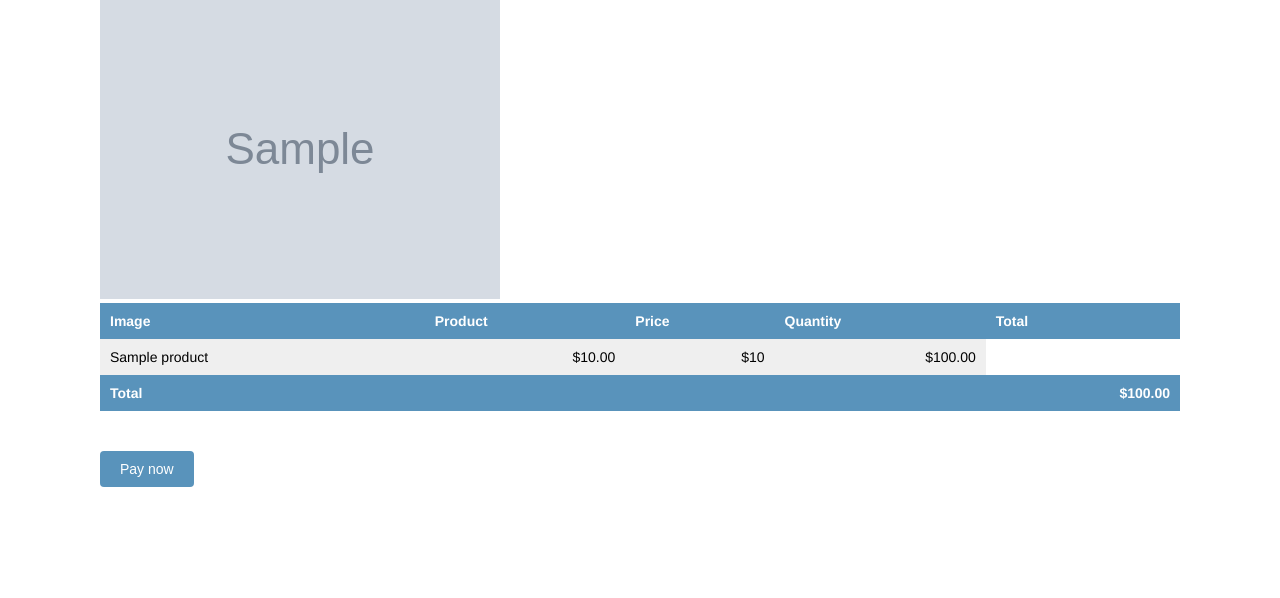
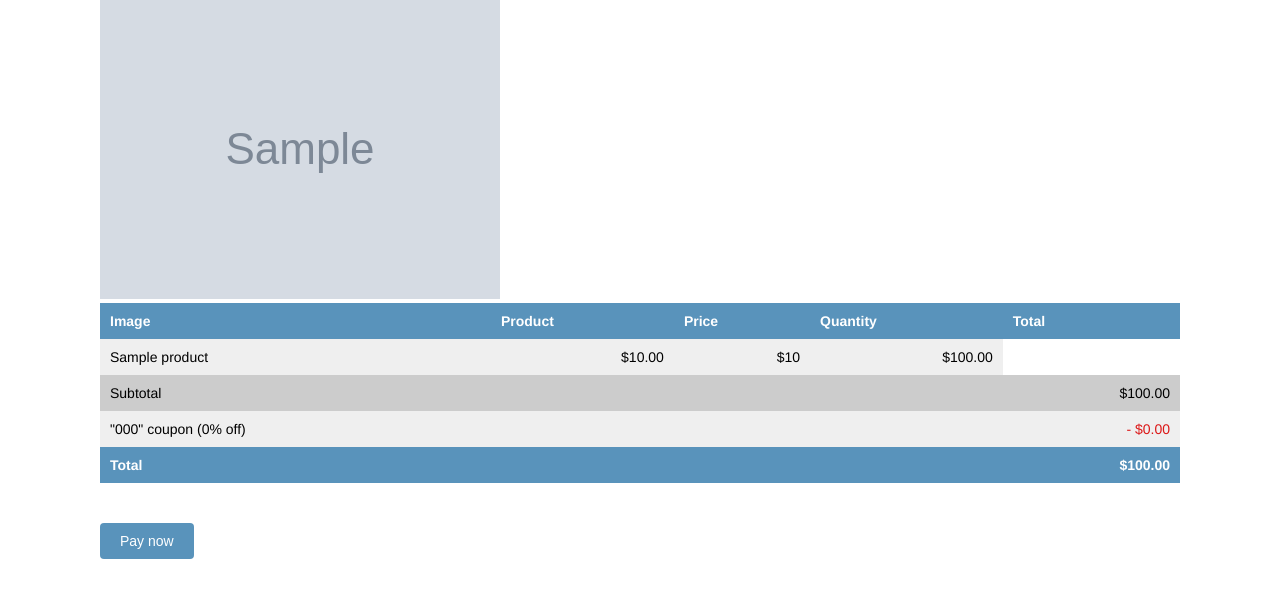
Before and after one commit to jgonz19buffs/CIDM6325-2, a Django app: template myshop/payment/templates/payment/process.html in a window 1280 px wide. Shown: the part 161-759 px from the top of the page. Run offline with Django 5.2, Linux system fonts and the light colour scheme; the template is opened without the code that fills it: values that come from a table or form of the project are taken from there, others are empty; tables that the repository leaves empty hold one stand-in row (values such as "Sample post"); grey boxes marked "Sample" are stand-in pictures; parts of the project's set-up code (start-up, migrations or seed data) failed here and were passed over.

Commit message:
applying coupons to orders

```diff
--- a/myshop/orders/models.py
+++ b/myshop/orders/models.py
@@ -1,5 +1,8 @@
 from django.conf import settings
 from django.db import models
+from decimal import Decimal
+from django.core.validators import MaxValueValidator, MinValueValidator
+from coupons.models import Coupon
 
 # Create your models here.
 class Order(models.Model):
@@ -13,6 +16,17 @@
     updated = models.DateTimeField(auto_now=True)
     paid = models.BooleanField(default=False)
     stripe_id = models.CharField(max_length=250, blank=True)
+    coupon = models.ForeignKey(
+        Coupon,
+        related_name='orders',
+        null=True,
+        blank=True,
+        on_delete=models.SET_NULL
+    )
+    discount = models.IntegerField(
+        default=0,
+        validators=[MinValueValidator(0), MaxValueValidator(100)]
+    )
 
     class Meta:
         ordering = ['-created']
@@ -24,7 +38,8 @@
         return f'Order {self.id}'
 
     def get_total_cost(self):
-        return sum(item.get_cost() for item in self.items.all())
+        total_cost = self.get_total_cost_before_discount()
+        return total_cost - self.get_discount()
 
     def get_stripe_url(self):
         if not self.stripe_id:
@@ -37,6 +52,15 @@
             # Stripe path for real payments
             path = '/'
         return f'https://dashboard.stripe.com{path}payments/{self.stripe_id}'
+
+    def get_total_cost_before_discount(self):
+        return sum(item.get_cost() for item in self.items.all())
+
+    def get_discount(self):
+        total_cost = self.get_total_cost_before_discount()
+        if self.discount:
+            return total_cost * (self.discount / Decimal(100))
+        return Decimal(0)
 
 
 class OrderItem(models.Model):
--- a/myshop/orders/views.py
+++ b/myshop/orders/views.py
@@ -16,7 +16,11 @@
     if request.method == 'POST':
         form = OrderCreateForm(request.POST)
         if form.is_valid():
-            order = form.save()
+            order = form.save(commit=False)
+            if cart.coupon:
+                order.coupon = cart.coupon
+                order.discount = cart.coupon.discount
+            order.save()
             for item in cart:
                 OrderItem.objects.create(
                     order=order,
--- a/myshop/payment/templates/payment/process.html
+++ b/myshop/payment/templates/payment/process.html
@@ -28,10 +28,32 @@
           <td class="num">${{ item.get_cost }}</td>
         </tr>
       {% endfor %}
-      <tr class="total">
-        <td colspan="4">Total</td>
-        <td class="num">${{ order.get_total_cost }}</td>
+      {% if order.coupon %}
+      <tr class="subtotal">
+        <td>Subtotal</td>
+        <td colspan="3"></td>
+        <td class="num">
+          ${{ order.get_total_cost_before_discount|floatformat:2 }}
+        </td>
       </tr>
+      <tr>
+        <td>
+          "{{ order.coupon.code }}" coupon
+          ({{ order.discount }}% off)
+        </td>
+        <td colspan="3"></td>
+        <td class="num neg">
+          - ${{ order.get_discount|floatformat:2 }}
+        </td>
+      </tr>
+     {% endif %}
+     <tr class="total">
+      <td>Total</td>
+      <td colspan="3"></td>
+      <td class="num">
+        ${{ order.get_total_cost|floatformat:2 }}
+      </td>
+     </tr>
     </tbody>
   </table>
   <form action="{% url "payment:process" %}" method="post">
```
Also changed, not shown: myshop/orders/migrations/0003_order_coupon_order_discount.py (added).
